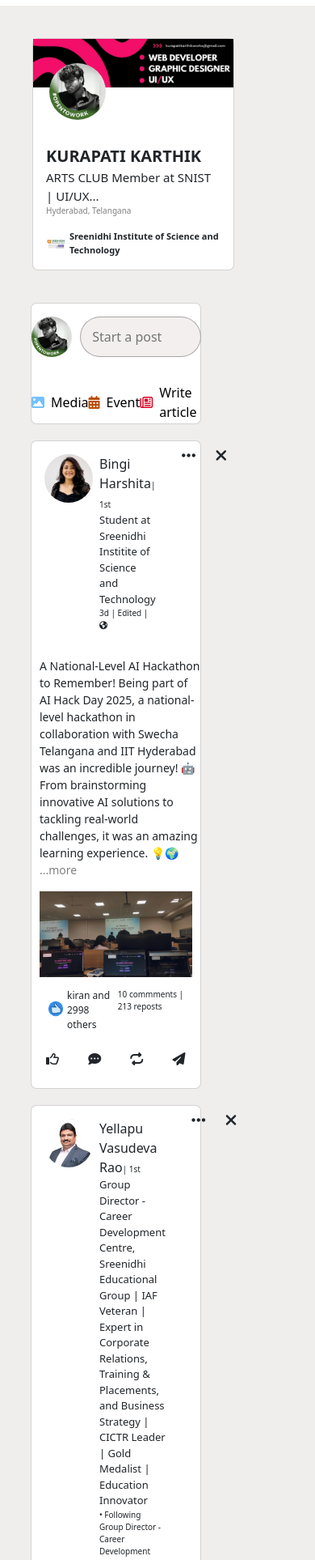
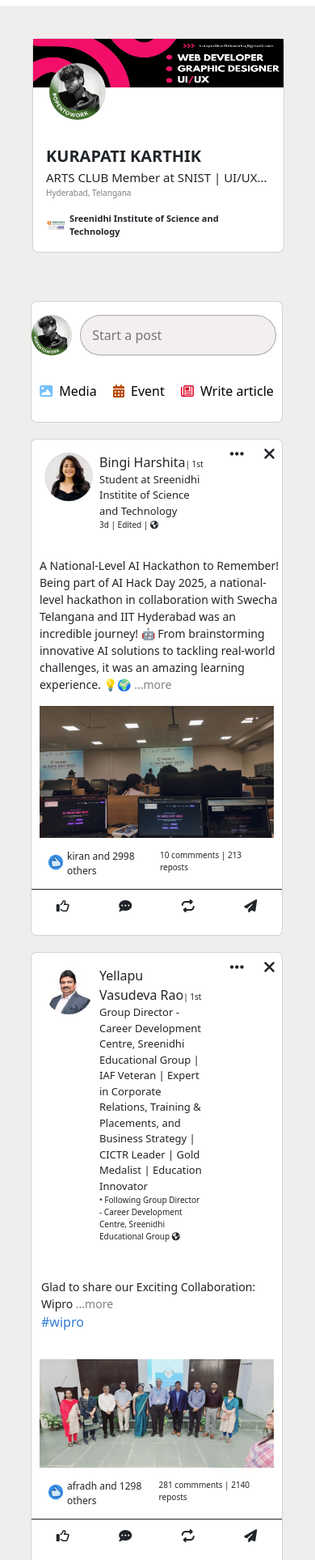
Before and after one commit to kurapati-karthik-16/linkedin, a plain HTML site: page index.html in a window 390 px wide. Shown: the part 73-2000 px from the top of the page at 81% size. Drawn offline with nearby package versions, Linux system fonts and the light colour scheme.

Commit message:
Update index.html

```diff
--- a/index.html
+++ b/index.html
@@ -324,7 +324,17 @@
             }
             .left-3{
                 height: auto;
-             font-size: 15px;
+            width: 100%;
+            background-color: white;
+
+            margin: 20px 0px;
+            cursor: pointer;
+            }
+            .left-3 .imp{
+             font-size: 10px;
+            }
+            .left-3 i{
+            font-size: 10px;
             }
 
         }
@@ -338,8 +348,17 @@
         align-items: center;
     justify-content: center;}
 .left-one{
-    width: 250px;
-    margin-left: 20px;
+    width: 80vw;
+    margin: 20px;
+}
+.middle-one{
+    width: 80vw;
+}
+.middle-two{
+    width: 80vw;
+}
+.middle-three{
+    width: 80vw;
 }
 .comments1{
     font-size: 10px;
@@ -364,7 +383,7 @@
                 display: none;
             }
            .search{
-            width: 150px;
+            width: 250px;
             margin-left: 50px;
            }
            .search i{
@@ -376,9 +395,6 @@
 
            }
 
-
-
-        }
 
     </style>
 </head>
@@ -565,7 +581,7 @@
                 </div>
                 <div class="bd"></div>
                 <div class="comments border-">
-                    <div class="d-flex justify-content-around align-items-center py-2">
+                    <div class="d-flex justify-content-around align-items-center py-2 border-top border-dark border-1">
                         <div class="d-flex justify-content-center align-items-center gap-2 bottom-post">
                             <p><i class="fa-regular fa-thumbs-up"></i></p>
                             <p class=" d-none d-lg-flex d-md-flex d-sm-none">like</p>
@@ -628,7 +644,7 @@
 
 
 
-                <div class="head d-flex justify-content-between py-1">
+                <div class="head d-flex justify-content-between py-1 ">
                     <div class="d-flex justify-content-start align-items-center gap-1 like1">
                         <p><img src="Like.svg" height="20px"></p>
                         <div style="font-size: 12px; margin-bottom: 9px;;">afradh and 1298 others</div>
@@ -637,7 +653,7 @@
                 </div>
                 <div class="bd"></div>
                 <div class="comments">
-                    <div class="d-flex justify-content-around align-items-center py-2">
+                    <div class="d-flex justify-content-around align-items-center py-2 border-top border-dark border-1">
                         <div class="d-flex justify-content-center align-items-center gap-2 bottom-post">
                             <p><i class="fa-regular fa-thumbs-up"></i></p>
                             <p class=" d-none d-lg-flex d-md-flex d-sm-none">like</p>
```
